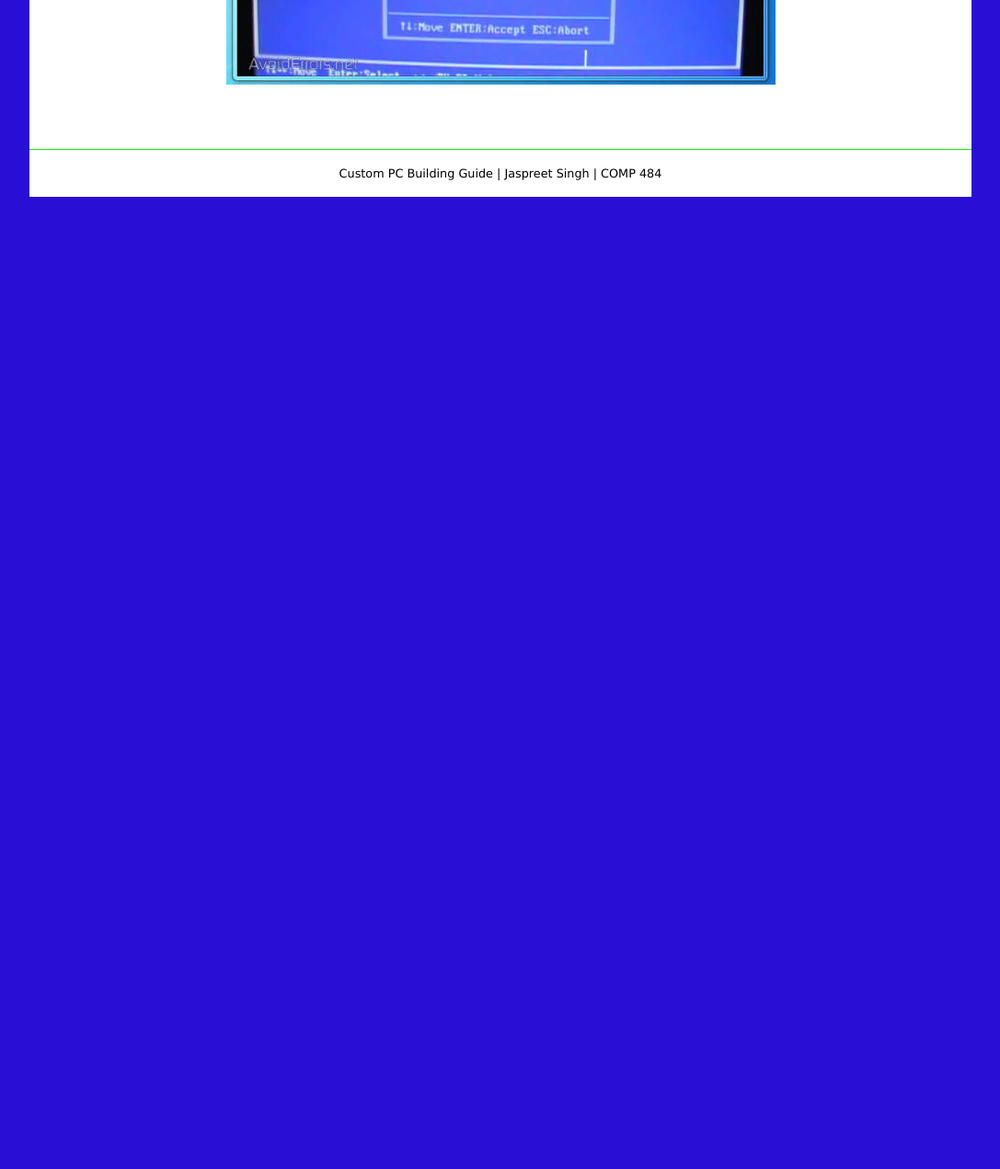
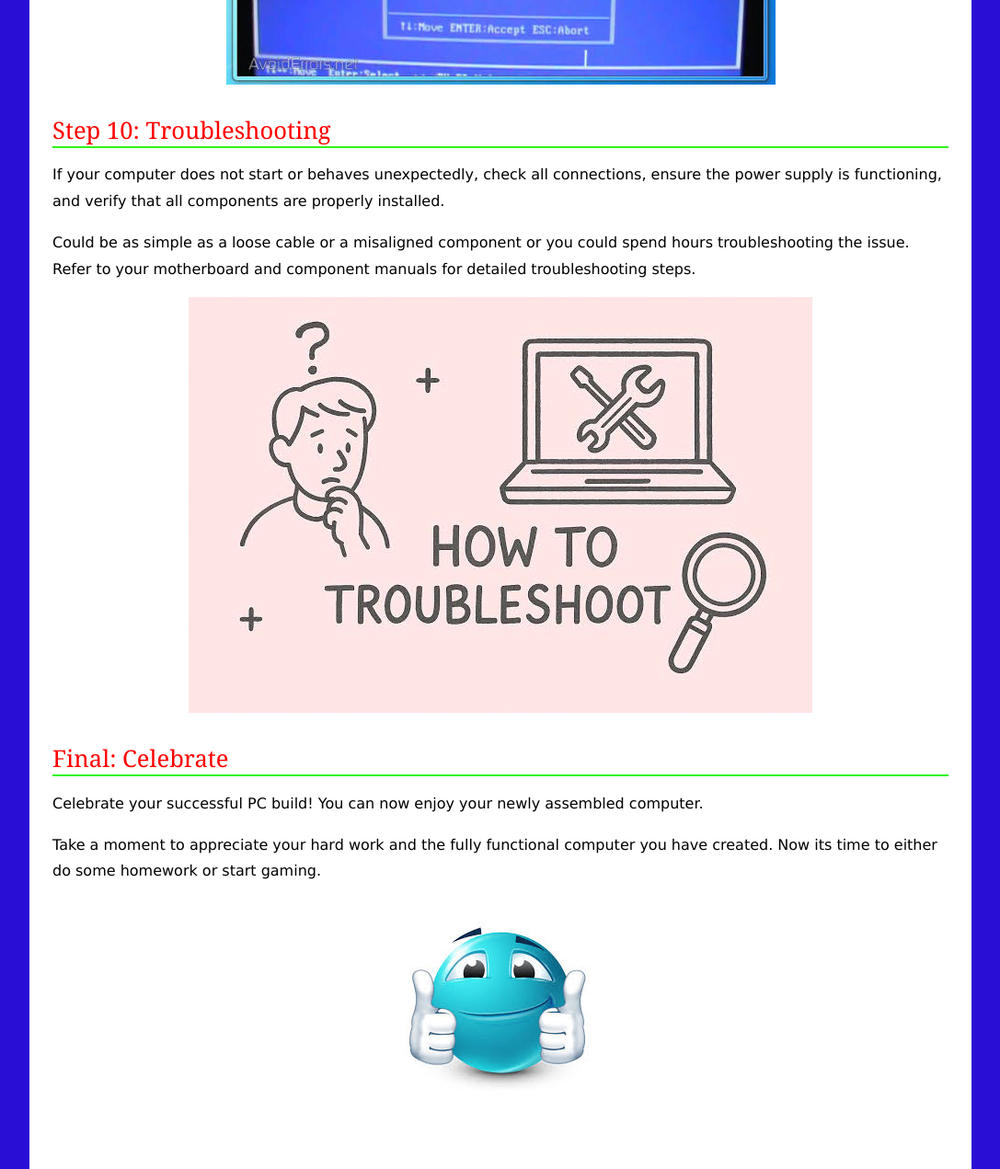
Before and after one commit to Jaspreet1805/Project1, a plain HTML site: page building.html in a window 1280 px wide. Shown: the part 5480-6751 px from the top of the page at 92% size, without its empty margins (96-1183 px from the left). Before the commit the page ends 5707 px from the top, so only its background shows below. Drawn offline with Linux system fonts and the light colour scheme.

Commit message:
added more parts and comments

```diff
--- a/building.html
+++ b/building.html
@@ -173,6 +173,41 @@
           alt="Newly built computer starting for the first time"
         />
       </section>
+
+      <section>
+        <h2>Step 10: Troubleshooting</h2>
+
+        <p>
+          If your computer does not start or behaves unexpectedly, check all connections, ensure the power supply is functioning, and verify that all components are properly installed.
+        </p>
+
+        <p>
+          Could be as simple as a loose cable or a misaligned component or you could spend hours troubleshooting the issue.
+          Refer to your motherboard and component manuals for detailed troubleshooting steps.
+        </p>
+
+        <img
+          src="images/ishoot.jpg"
+          alt="Time to fix your mistakes"
+        />
+      </section>
+
+      <section>
+        <h2>Final: Celebrate</h2>
+
+        <p>
+          Celebrate your successful PC build! You can now enjoy your newly assembled computer.
+        </p>
+
+        <p>
+          Take a moment to appreciate your hard work and the fully functional computer you have created. Now its time to either do some homework or start gaming.
+        </p>
+
+        <img
+          src="images/up.jpg"
+          alt="enjoying your newly built computer"
+        />
+      </section>
     </main>
 
     <footer>
```
Also changed, not shown: index.html (+13 -0 lines), parts.html (+15 -0 lines), tips.html (+14 -0 lines), images/ishoot.jpg (added).
